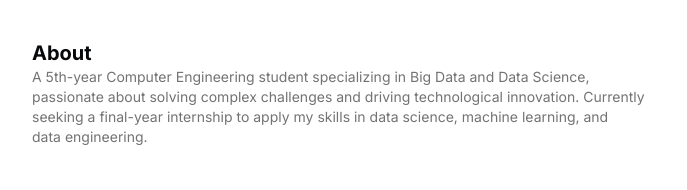
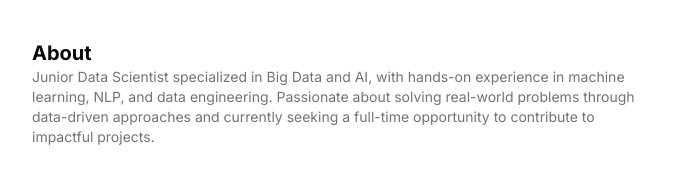
Before and after one commit to youssefyaslane/portfolio_v2, a Next.js app: page / in a window 1280 px wide. Shown: the part 203-393 px from the top of the page, without its empty margins (296-983 px from the left). Built offline with nearby package versions, Linux system fonts and the light colour scheme.

Commit message:
Update resume.tsx

```diff
--- a/src/data/resume.tsx
+++ b/src/data/resume.tsx
@@ -9,7 +9,7 @@ export const DATA = {
   locationLink: "",
   description: "I am a Data scientist",
   summary:
-    "A 5th-year Computer Engineering student specializing in Big Data and Data Science, passionate about solving complex challenges and driving technological innovation. Currently seeking a final-year internship to apply my skills in data science, machine learning, and data engineering.",
+    "Junior Data Scientist specialized in Big Data and AI, with hands-on experience in machine learning, NLP, and data engineering. Passionate about solving real-world problems through data-driven approaches and currently seeking a full-time opportunity to contribute to impactful projects.",
   avatarUrl: "/me.jpeg",
   skills: [
     "Machine Learning",
```
